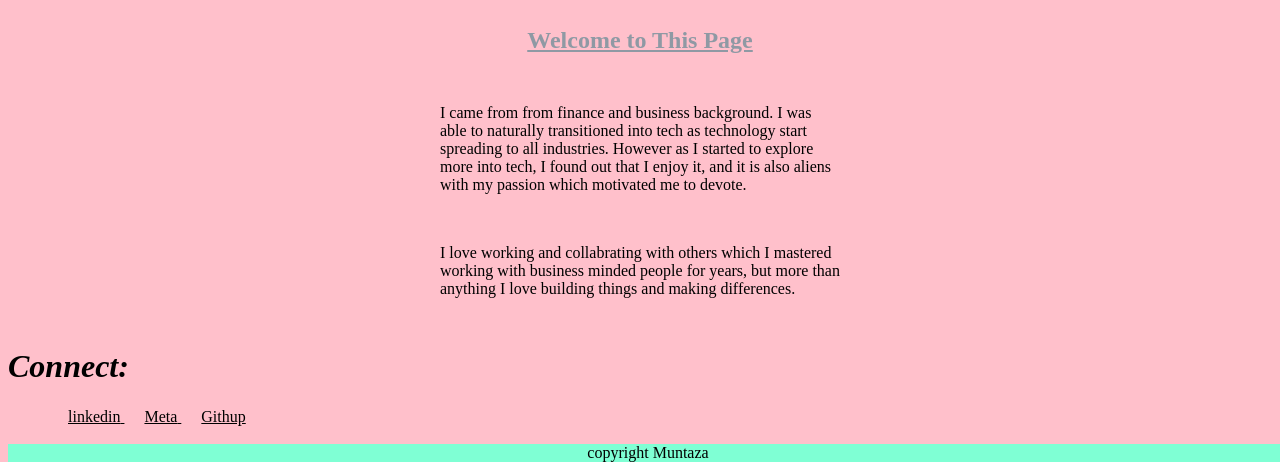
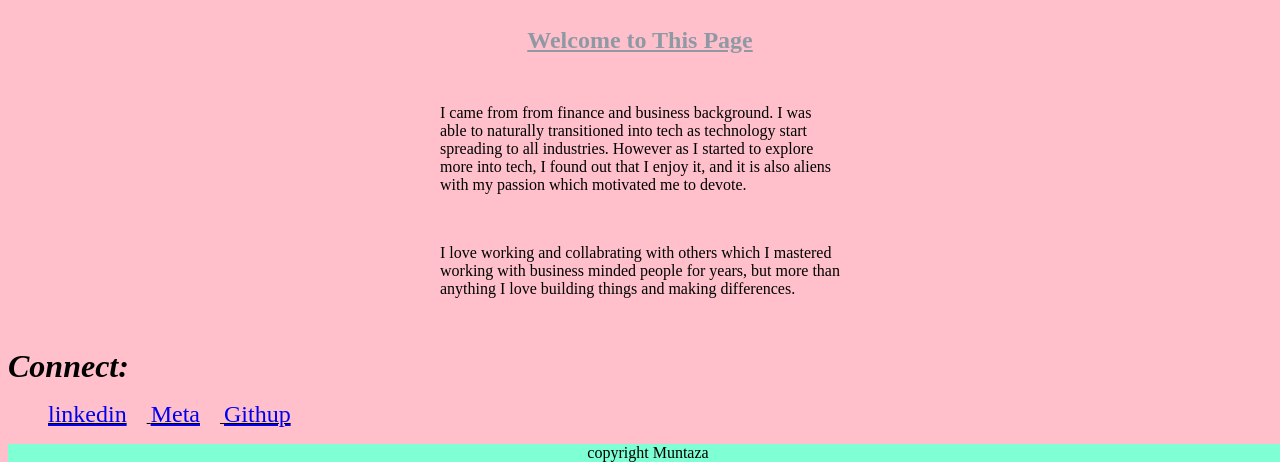
Before and after one commit to muntiCloud/muntaza-portfolio-example, a plain HTML site: page index.html in a window 1280 px wide. Shown: the part 685-1147 px from the top of the page. Drawn offline with Linux system fonts and the light colour scheme.

Commit message:
fix anchor

```diff
--- a/index.html
+++ b/index.html
@@ -52,10 +52,10 @@
       <div>
         <h3>Connect:</h3>
         <ul>
-          <li><a href="https://www.linkedin.com/" target="_blank"></a>linkedin</li>
+          <li><a href="https://www.linkedin.com/" target="_blank">linkedin</a></li>
 
-          <li><a href="https://www.meta.com/"></a> Meta</li>
-          <li><a href="https://github.com/" target="_blank"> </a>Githup</li>
+          <li><a href="https://www.meta.com/">Meta</a></li>
+          <li><a href="https://github.com/" target="_blank">Githup</a></li>
 
         </ul>
       </div>
```
Also changed, not shown: 1 other file.
